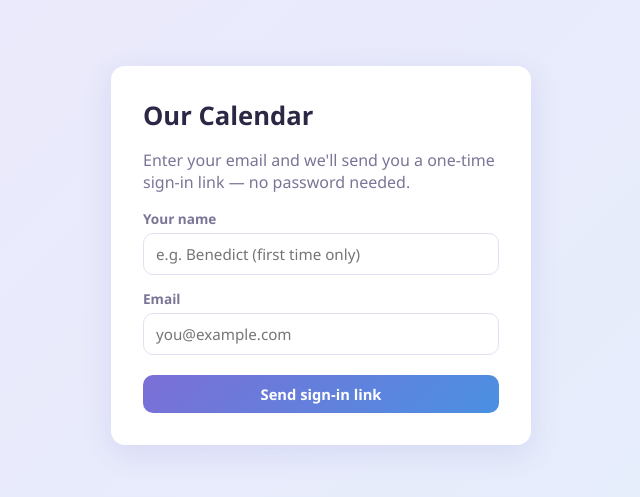
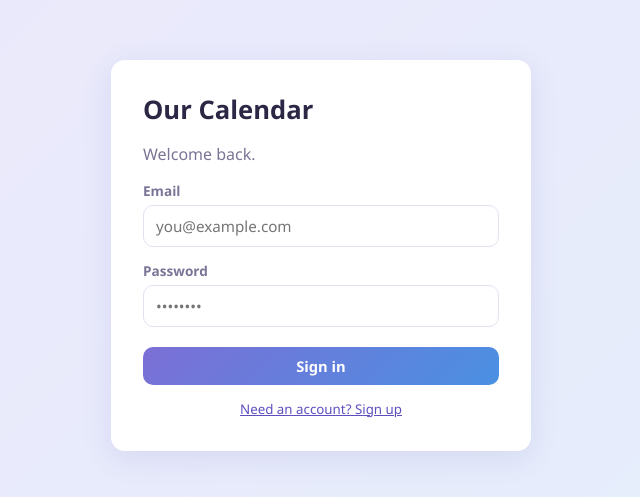
Before and after one commit to bscavillo/calendar, a React (Vite) app: page / in a window 1280 px wide. Shown: the part 145-642 px from the top of the page, without its empty margins (319-959 px from the left). Built offline with nearby package versions, Linux system fonts and the light colour scheme; no server answers.

Commit message:
feat(auth): email+password login with confirmation and DB email allowlist

```diff
--- a/src/components/Login.jsx
+++ b/src/components/Login.jsx
@@ -2,10 +2,12 @@ import { useState } from 'react'
 import { supabase } from '../lib/supabaseClient'
 
 export default function Login() {
+  const [mode, setMode] = useState('signin') // 'signin' | 'signup'
   const [email, setEmail] = useState('')
+  const [password, setPassword] = useState('')
   const [displayName, setDisplayName] = useState('')
   const [error, setError] = useState(null)
-  const [sent, setSent] = useState(false)
+  const [confirmSent, setConfirmSent] = useState(false)
   const [busy, setBusy] = useState(false)
 
   async function handleSubmit(e) {
@@ -14,42 +16,54 @@ export default function Login() {
     setBusy(true)
     try {
       const cleanEmail = email.trim().toLowerCase()
-      const { error } = await supabase.auth.signInWithOtp({
+      if (mode === 'signup') {
+        const { data, error } = await supabase.auth.signUp({
           email: cleanEmail,
+          password,
           options: {
-          // New accounts get their display name from here; the DB trigger still
-          // falls back to the email handle and enforces the 2-user cap.
             data: { display_name: displayName.trim() || cleanEmail.split('@')[0] },
             emailRedirectTo: window.location.origin,
           },
         })
         if (error) throw error
-      setSent(true)
+        // With email confirmation on, no session is returned until the user
+        // clicks the link in their inbox.
+        if (!data.session) {
+          setConfirmSent(true)
+        }
+      } else {
+        const { error } = await supabase.auth.signInWithPassword({
+          email: cleanEmail,
+          password,
+        })
+        if (error) throw error
+      }
     } catch (err) {
-      setError(err.message)
+      setError(friendlyError(err.message))
     } finally {
       setBusy(false)
     }
   }
 
-  if (sent) {
+  if (confirmSent) {
     return (
       <div className="centered-screen">
         <div className="card login-card">
-          <h1>Check your email</h1>
+          <h1>Confirm your email</h1>
           <p className="muted">
-            We sent a secure sign-in link to <strong>{email.trim().toLowerCase()}</strong>.
-            Open it on this device to log in. The link expires shortly and can be used once.
+            We sent a confirmation link to <strong>{email.trim().toLowerCase()}</strong>.
+            Click it to verify your account, then come back and sign in.
           </p>
           <button
             type="button"
             className="link-btn"
             onClick={() => {
-              setSent(false)
+              setConfirmSent(false)
+              setMode('signin')
               setError(null)
             }}
           >
-            Use a different email
+            Back to sign in
           </button>
         </div>
       </div>
@@ -60,17 +74,19 @@ export default function Login() {
     <div className="centered-screen">
       <form className="card login-card" onSubmit={handleSubmit}>
         <h1>Our Calendar</h1>
-        <p className="muted">Enter your email and we'll send you a one-time sign-in link — no password needed.</p>
+        <p className="muted">{mode === 'signin' ? 'Welcome back.' : 'Create your account.'}</p>
 
+        {mode === 'signup' && (
           <label>
             Your name
             <input
               type="text"
               value={displayName}
               onChange={(e) => setDisplayName(e.target.value)}
-            placeholder="e.g. Benedict (first time only)"
+              placeholder="e.g. Benedict"
             />
           </label>
+        )}
 
         <label>
           Email
@@ -83,12 +99,54 @@ export default function Login() {
           />
         </label>
 
+        <label>
+          Password
+          <input
+            type="password"
+            required
+            minLength={8}
+            value={password}
+            onChange={(e) => setPassword(e.target.value)}
+            placeholder="••••••••"
+          />
+        </label>
+
         {error && <div className="alert error">{error}</div>}
 
         <button className="btn primary" type="submit" disabled={busy}>
-          {busy ? 'Sending…' : 'Send sign-in link'}
+          {busy ? '…' : mode === 'signin' ? 'Sign in' : 'Sign up'}
+        </button>
+
+        <button
+          type="button"
+          className="link-btn"
+          onClick={() => {
+            setMode(mode === 'signin' ? 'signup' : 'signin')
+            setError(null)
+          }}
+        >
+          {mode === 'signin' ? "Need an account? Sign up" : 'Already have an account? Sign in'}
         </button>
       </form>
     </div>
   )
 }
+
+// Turn a few common Supabase/Postgres messages into something readable.
+function friendlyError(message) {
+  if (!message) return 'Something went wrong. Please try again.'
+  if (message.includes('not authorized')) {
+    return 'This email is not authorized to use this calendar.'
+  }
+  if (message.includes('limited to 2 users')) {
+    return 'This calendar already has its two users.'
+  }
+  if (message.includes('Database error saving new user')) {
+    // The signup trigger rejected it (not on the allowlist or cap reached).
+    return 'This email is not authorized to use this calendar.'
+  }
+  if (message.toLowerCase().includes('email not confirmed')) {
+    return 'Please confirm your email first — check your inbox for the link.'
+  }
+  return message
+}
```
Lines whose indentation alone changed are shown as unchanged.
